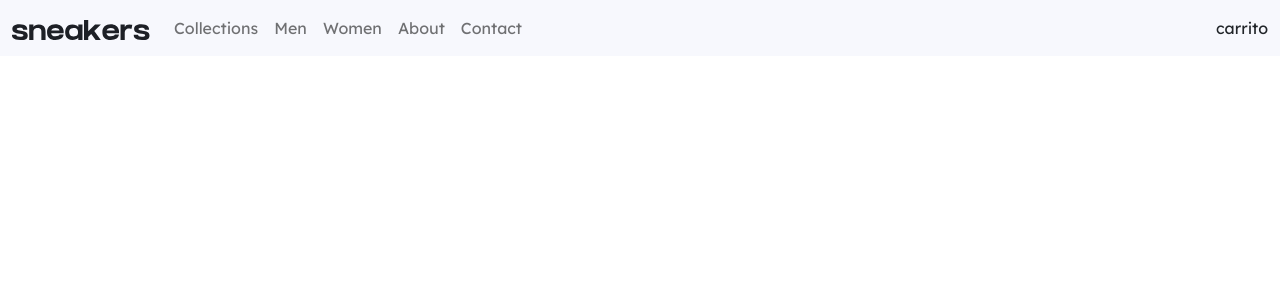
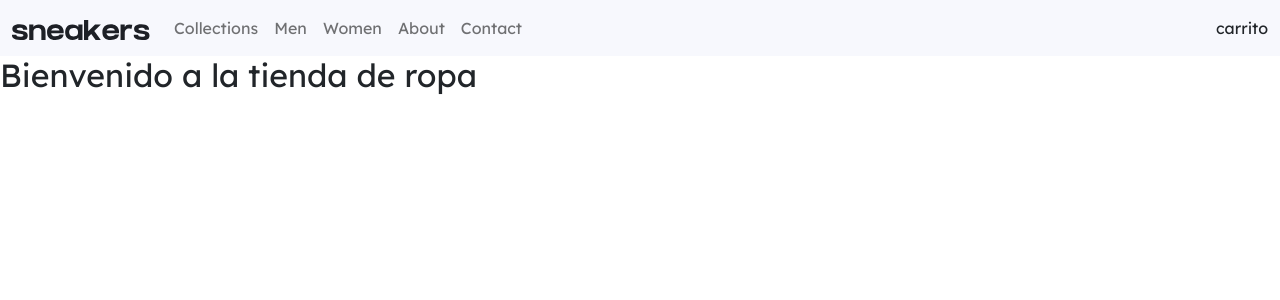
Before and after one commit to Leo-Spj/ecommerce-react-coderhouse, a React (Create React App) app: page / in a window 1280 px wide. Shown: the top 300 px of the page. Built offline with nearby package versions, Linux system fonts and the light colour scheme.

Commit message:
agregando componente ItemListContainer

```diff
--- a/src/App.js
+++ b/src/App.js
@@ -1,11 +1,14 @@
-import NavbarPrin from './components/Navbar.js';
-
 import './styles/_styles.scss';
 
+import NavbarPrin from './components/Navbar.js';
+import ItemListContainer from './components/ItemListContainer';
 
 function App() {
   return (
-    <NavbarPrin/>
+    <div>
+      <NavbarPrin />
+      <ItemListContainer greeting="Bienvenido a la tienda de ropa" />
+    </div>
   );
 }
 
--- /dev/null
+++ b/src/components/ItemListContainer.js
@@ -0,0 +1,11 @@
+
+
+function ItemListContainer({ greeting }) {
+    return (
+        <div>
+            <h2>{greeting }</h2>
+        </div>
+    )
+}
+
+export default ItemListContainer;
--- a/src/components/Navbar.js
+++ b/src/components/Navbar.js
@@ -6,6 +6,7 @@ import Navbar from 'react-bootstrap/Navbar';
 
 import CardWidget from './CardWidget.js';
 import logo from '../logo.svg';
+
 
 function NavbarPrin() {
   return (
@@ -36,11 +37,13 @@ function NavbarPrin() {
 
           </Nav>
 
-          <CardWidget/>
+            <CardWidget/>
 
         </Navbar.Collapse>
       </Container>
     </Navbar>
+
+
   );
 }
 
```
